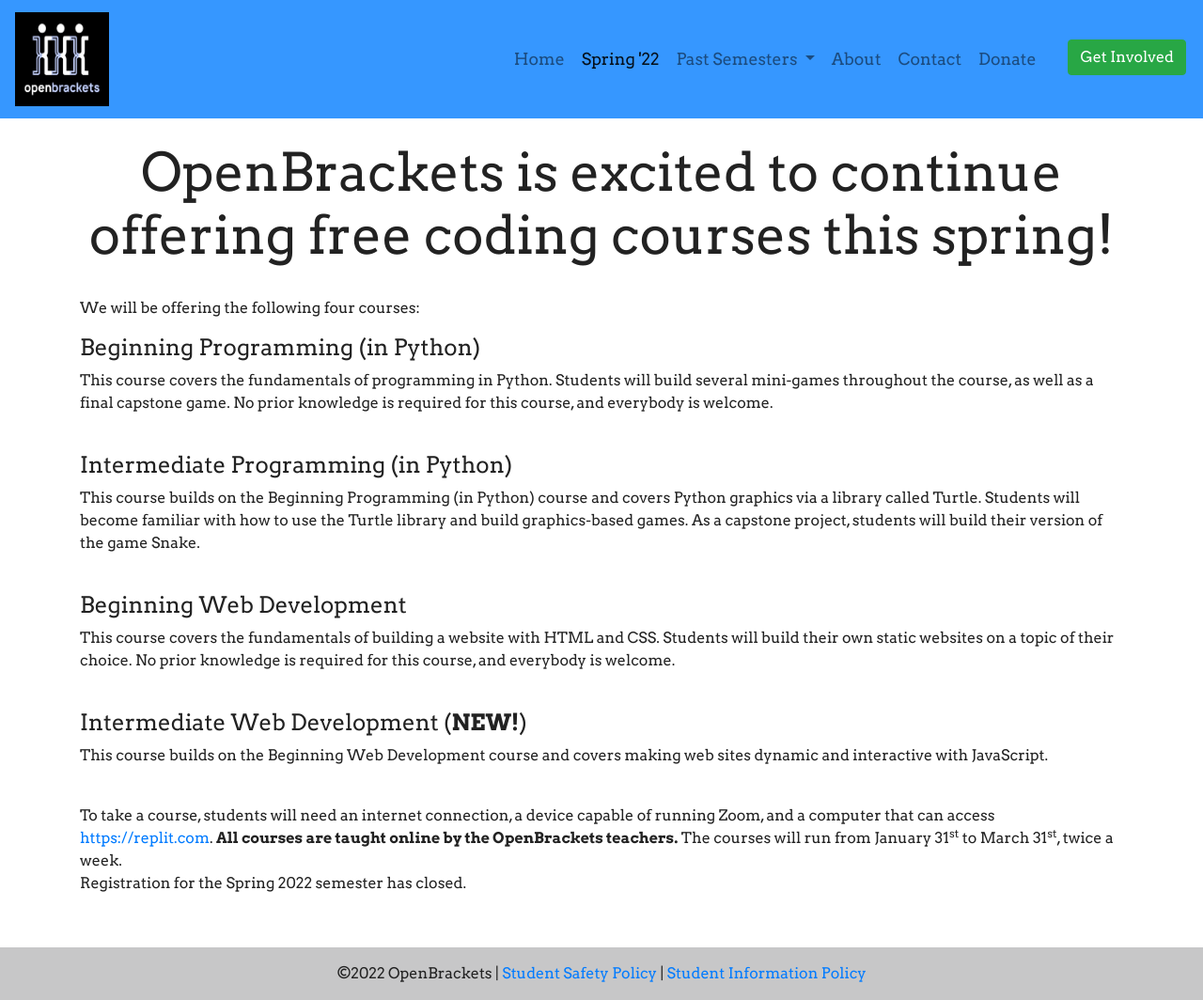
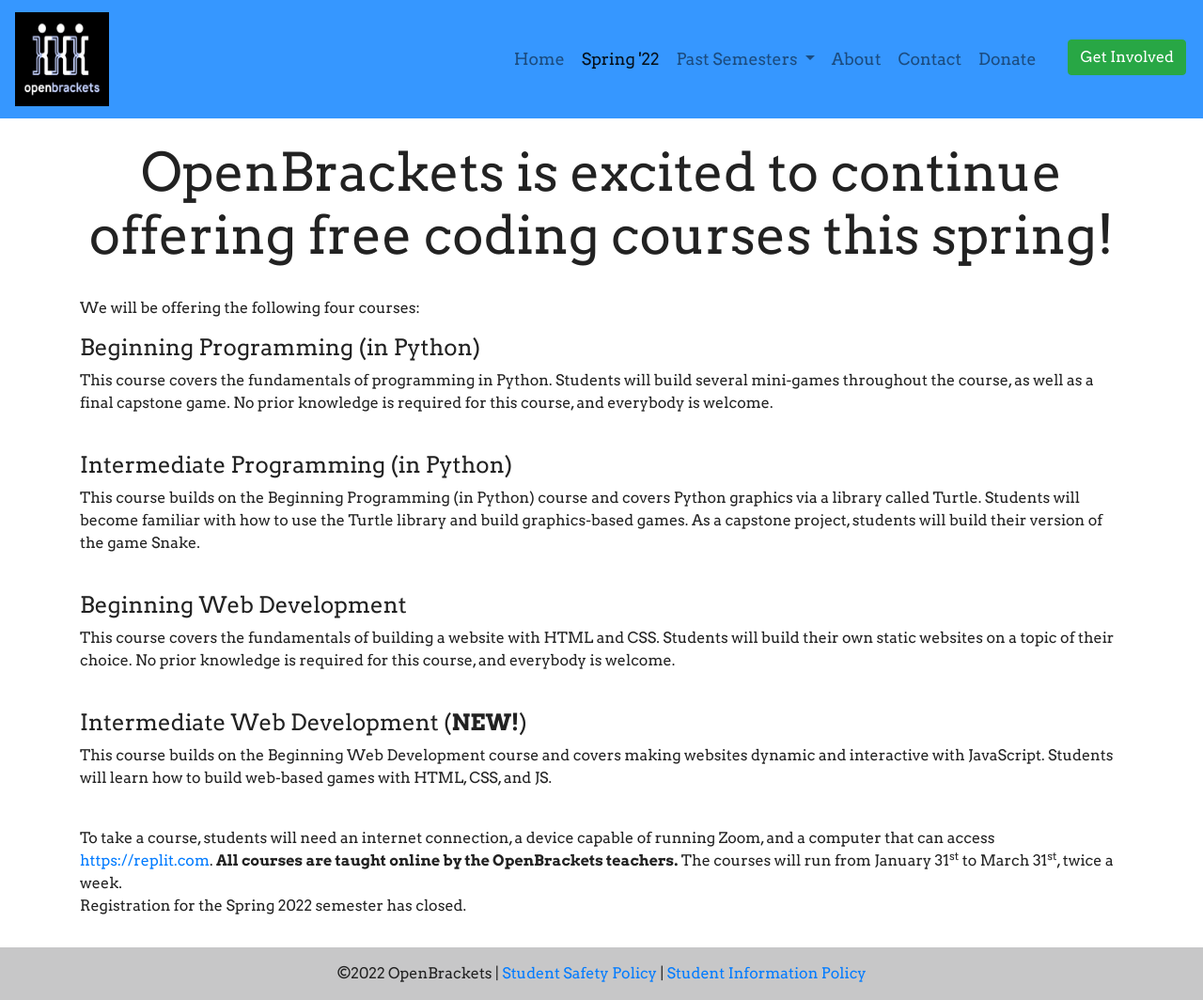
Before and after one commit to qpwoeirut/OpenBrackets-website, a Jekyll site: the page built from spring2022/index.html, in a window 1280 px wide and 1064 px high. Shown: the whole window at 94% size. Built offline with Jekyll 4.4.1, drawn with Linux system fonts in a browser that asks for light colours.

Commit message:
Add to course description

```diff
--- a/spring2022/index.html
+++ b/spring2022/index.html
@@ -31,8 +31,8 @@ navbarHighlight: spring2022
 </p>
 <br>
 <h4>Intermediate Web Development (<b>NEW!</b>)</h4>
-<p>This course builds on the Beginning Web Development course and covers making web sites dynamic and
-    interactive with JavaScript.
+<p>This course builds on the Beginning Web Development course and covers making websites dynamic and
+    interactive with JavaScript. Students will learn how to build web-based games with HTML, CSS, and JS.
 </p>
 <br>
 To take a course, students will need an internet connection, a device capable
```
